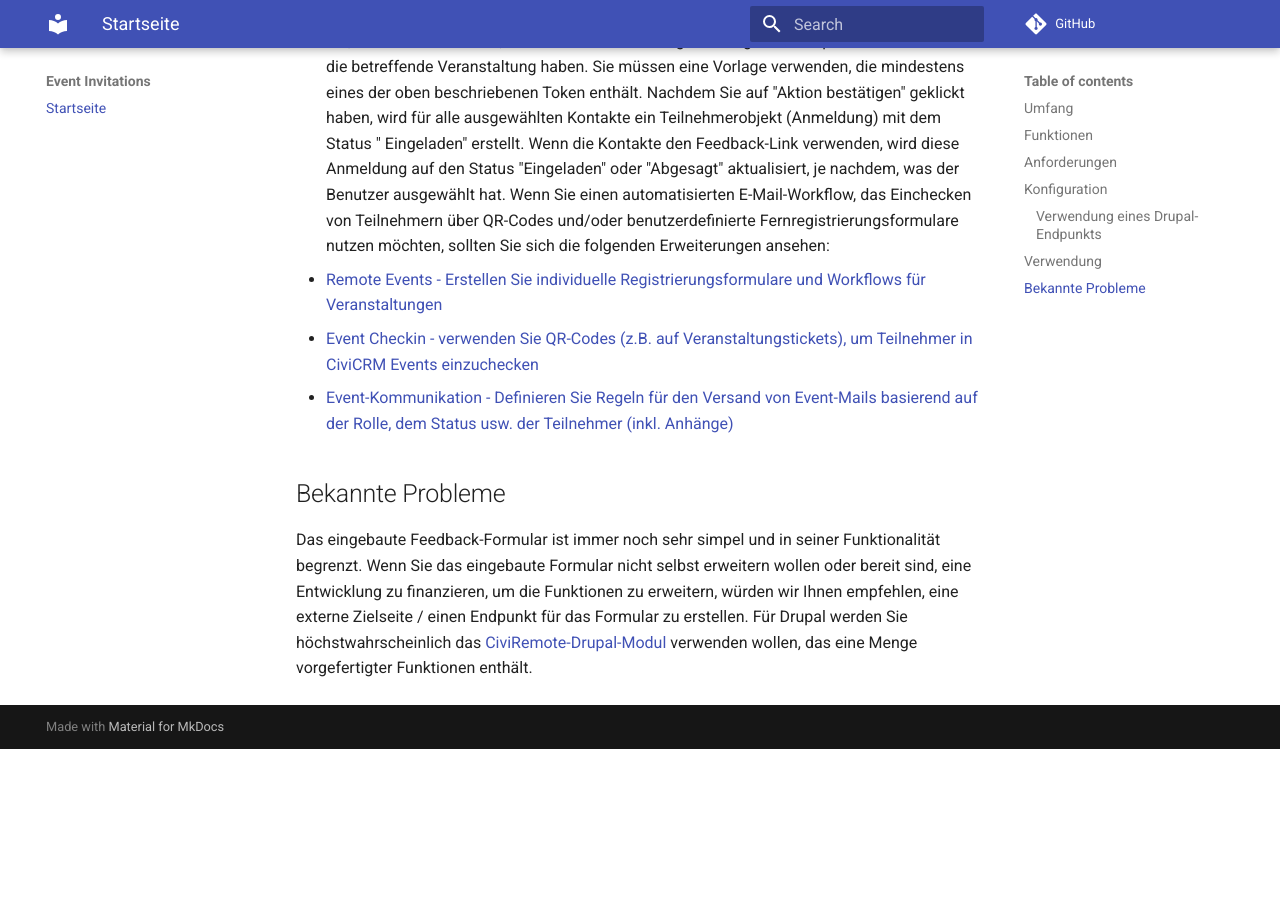
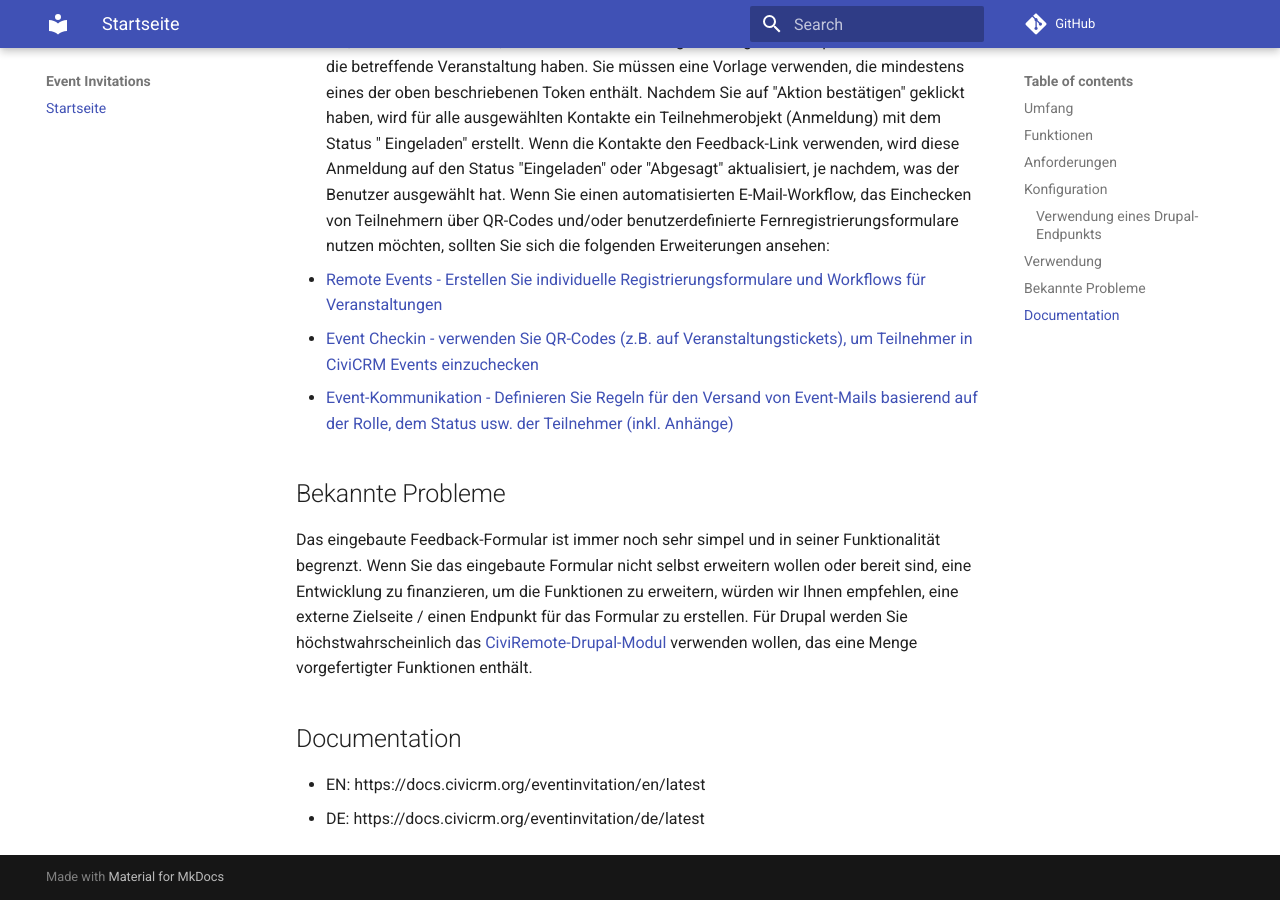
Before and after one commit to systopia/de.systopia.eventinvitation_de, an MkDocs documentation site: the page built from docs/index.md, in a window 1280 px wide and 900 px high, scrolled down 2119 px. Built offline with MkDocs 1.6.1 and Material for MkDocs 9.7.7, drawn with Linux system fonts in a browser that asks for light colours; comment, search, counter and statistics services are not loaded; before the commit the page ends 2868 px from its top, so only the background shows below that.

Commit message:
[docs] docs links

```diff
--- a/docs/index.md
+++ b/docs/index.md
@@ -110,3 +110,7 @@ erweitern, würden wir Ihnen empfehlen, eine externe Zielseite / einen Endpunkt
 für das Formular zu erstellen. Für Drupal werden Sie höchstwahrscheinlich
 das [CiviRemote-Drupal-Modul](https://github.com/systopia/civiremote) verwenden
 wollen, das eine Menge vorgefertigter Funktionen enthält.
+
+## Documentation
+- EN: https://docs.civicrm.org/eventinvitation/en/latest
+- DE: https://docs.civicrm.org/eventinvitation/de/latest
```
